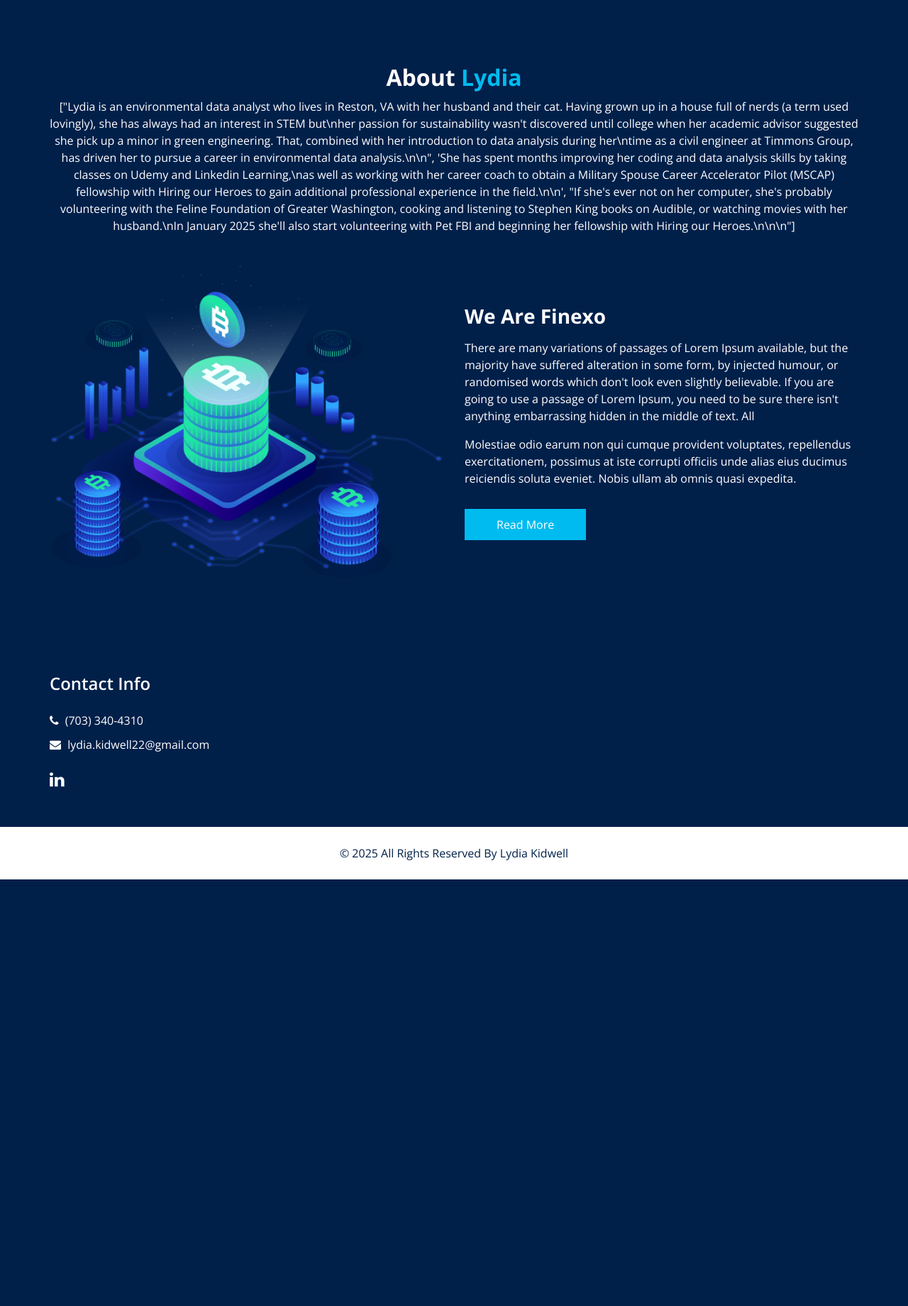
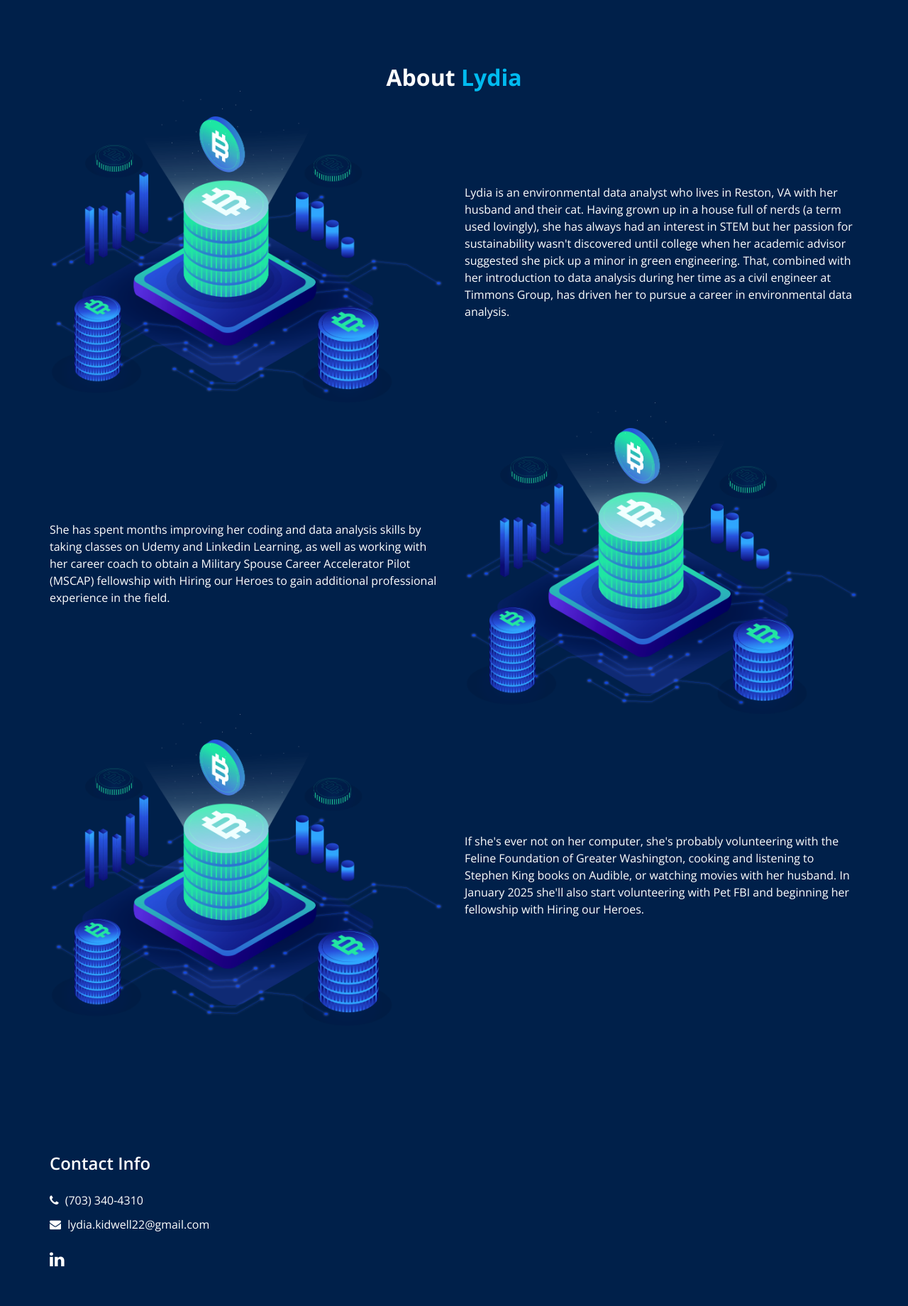
Before and after one commit to lydsk22/PortfolioWebsite, a Flask app: page /about in a window 1280 px wide. Shown: the part 76-1916 px from the top of the page at 71% size. Before the commit the page ends 1315 px from the top, so only its background shows below. Run offline with Flask 3, Linux system fonts and the light colour scheme; some libraries are stand-ins or nearby versions.

Commit message:
change about page layout so that it's pic text, text pic, pic text; change style.css so that text on about page is left aligned

```diff
--- a/static/css/style.css
+++ b/static/css/style.css
@@ -507,6 +507,7 @@ a:focus {
 
 .about_section .detail-box p {
   margin-top: 15px;
+  text-align: start;
 }
 
 .about_section .detail-box a {
--- a/templates/about.html
+++ b/templates/about.html
@@ -23,10 +23,8 @@
             <h2>
                 About <span>Lydia</span>
             </h2>
-        <p>
-          {{about_text}}
-        </p>
-      </div>
+            {% for chunk in about_text%}
+            {% if loop.index0 % 2 == 0 %}
             <div class="row">
                 <div class="col-md-6 ">
                     <div class="img-box">
@@ -35,23 +33,27 @@
                 </div>
                 <div class="col-md-6">
                     <div class="detail-box">
-            <h3>
-              We Are Finexo
-            </h3>
                         <p>
-              There are many variations of passages of Lorem Ipsum available, but the majority have suffered alteration
-              in some form, by injected humour, or randomised words which don't look even slightly believable. If you
-              are going to use a passage of Lorem Ipsum, you need to be sure there isn't anything embarrassing hidden in
-              the middle of text. All
+                            {{chunk}}
                         </p>
-            <p>
-              Molestiae odio earum non qui cumque provident voluptates, repellendus exercitationem, possimus at iste corrupti officiis unde alias eius ducimus reiciendis soluta eveniet. Nobis ullam ab omnis quasi expedita.
-            </p>
-            <a href="">
-              Read More
-            </a>
                     </div>
                 </div>
+                {% else %}
+                <div class="col-md-6">
+                    <div class="detail-box">
+                        <p>
+                            {{chunk}}
+                        </p>
+                    </div>
+                </div>
+                <div class="col-md-6 ">
+                    <div class="img-box">
+                        <img src="static/images/about-img.png" alt="">
+                    </div>
+                </div>
+            </div>
+            {% endif %}
+            {% endfor %}
         </div>
     </div>
 </section>
```
Lines whose indentation alone changed are shown as unchanged.
